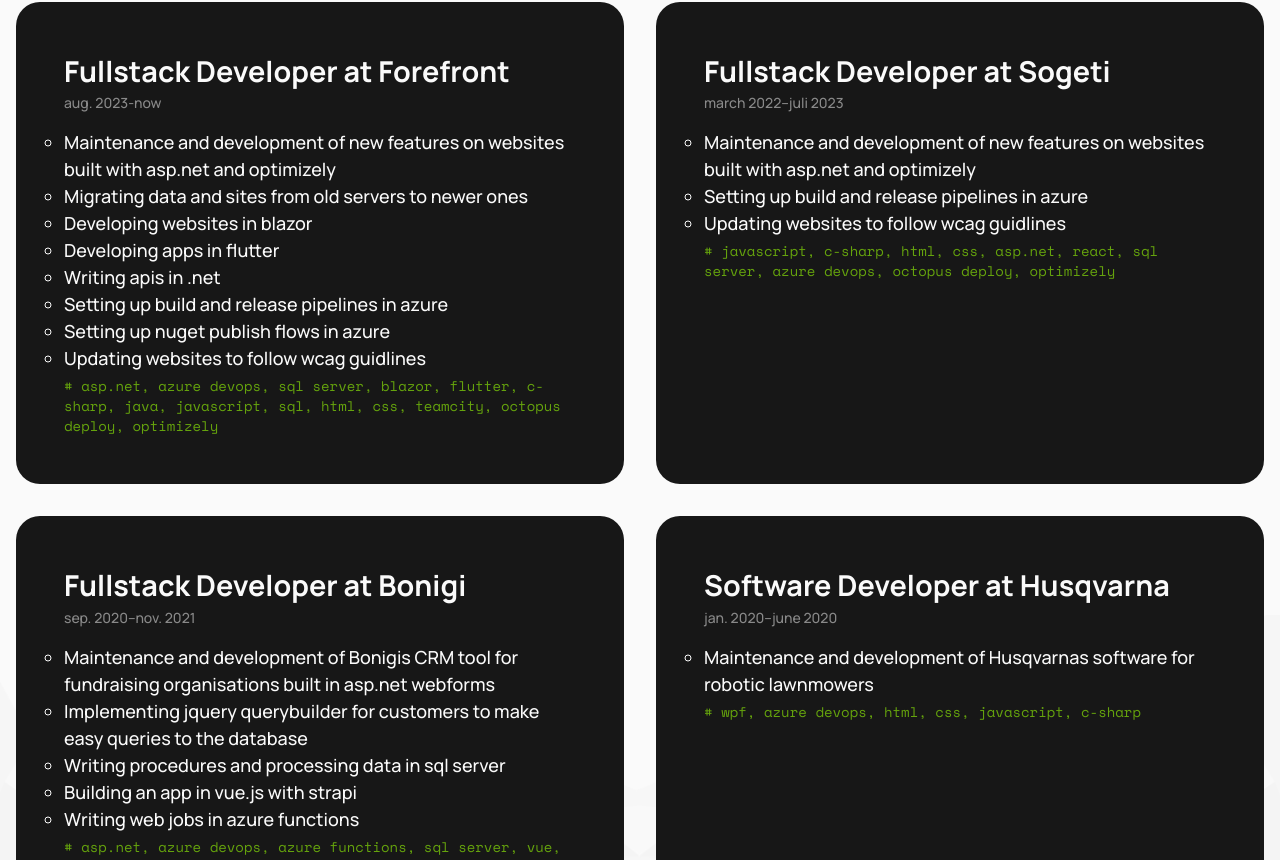
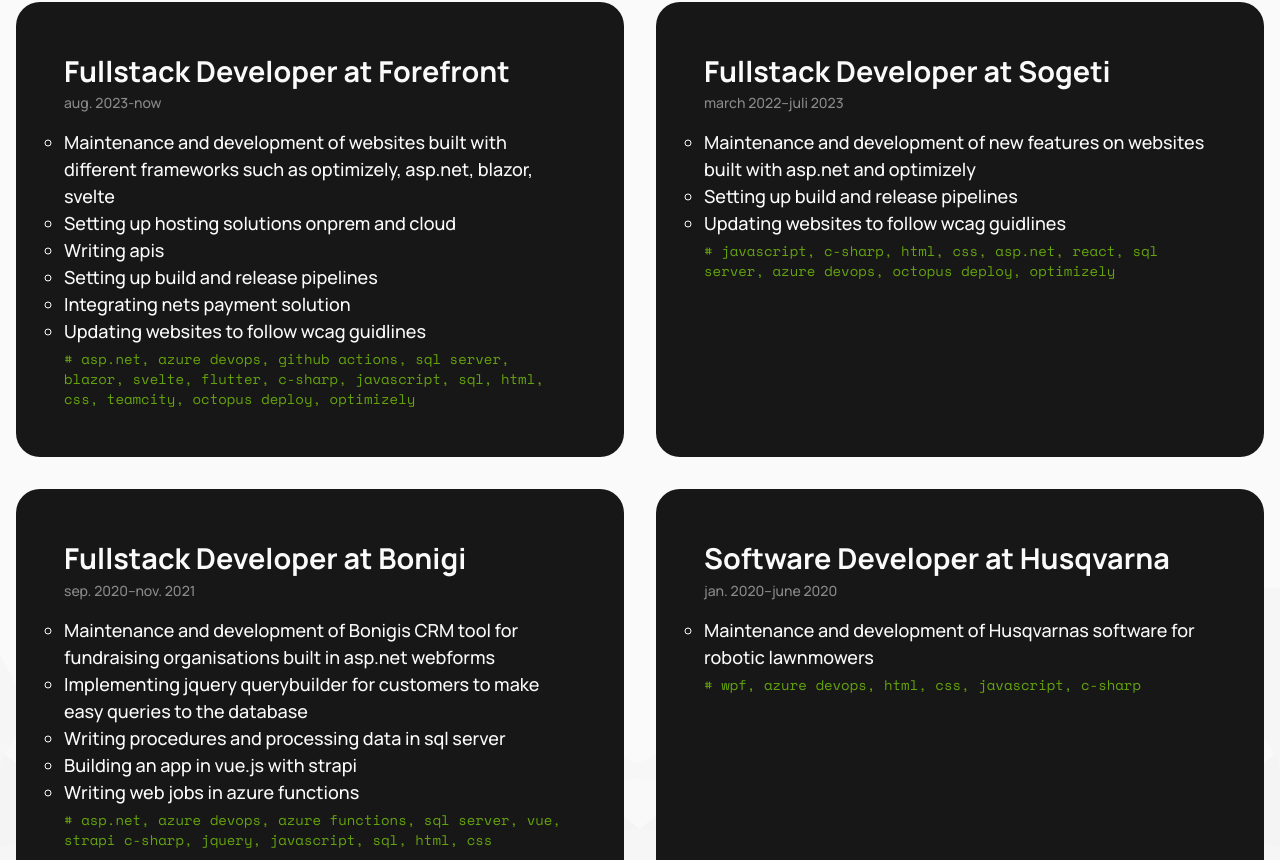
Before and after one commit to appelskrutt34/portfolio, a SvelteKit app: page / in a window 1280 px wide. Shown: the part 2676-3536 px from the top of the page. Built offline with nearby package versions, Linux system fonts and the light colour scheme.

Commit message:
changed some text, updated package versions

```diff
--- a/src/routes/+page.svelte
+++ b/src/routes/+page.svelte
@@ -69,19 +69,17 @@
         <div class="w-full flex justify-center bg-neutral-50 py-20 relative">
             <div class="grid grid-cols-1 md:grid-cols-2 gap-8 text-left container z-10 px-4">
                 <Work title="Fullstack Developer at Forefront"
-                tasks={["Maintenance and development of new features on websites built with asp.net and optimizely"
-                        ,"Migrating data and sites from old servers to newer ones"
-                            ,"Developing websites in blazor"
-                            ,"Developing apps in flutter"
-                            ,"Writing apis in .net"
-                            , "Setting up build and release pipelines in azure"
-                            ,"Setting up nuget publish flows in azure"
+                tasks={["Maintenance and development of websites built with different frameworks such as optimizely, asp.net, blazor, svelte"
+                        ,"Setting up hosting solutions onprem and cloud"
+                            ,"Writing apis"
+                            , "Setting up build and release pipelines"
+                            ,"Integrating nets payment solution"
                             , "Updating websites to follow wcag guidlines"]}
-                stack="# asp.net, azure devops, sql server, blazor, flutter, c-sharp, java, javascript, sql, html, css, teamcity, octopus deploy, optimizely"
+                stack="# asp.net, azure devops, github actions, sql server, blazor, svelte, flutter, c-sharp, javascript, sql, html, css, teamcity, octopus deploy, optimizely"
                 date="aug. 2023-now"></Work>
                 <Work title="Fullstack Developer at Sogeti"
                 tasks={["Maintenance and development of new features on websites built with asp.net and optimizely"
-                            , "Setting up build and release pipelines in azure"
+                            , "Setting up build and release pipelines"
                             , "Updating websites to follow wcag guidlines"]}
                 stack="# javascript, c-sharp, html, css, asp.net, react, sql server, azure
                 devops, octopus deploy, optimizely"
```
Also changed, not shown: 1 other file (tests, documents, lock files or other folders).
